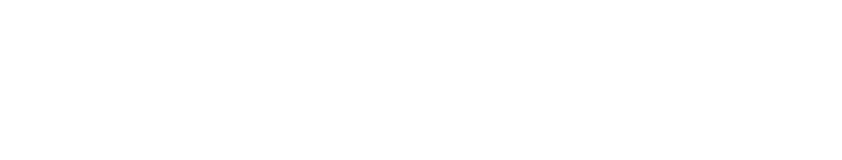
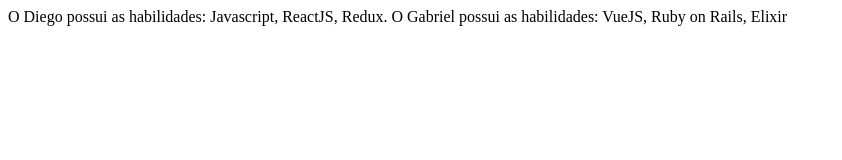
Before and after one commit to viniciuslnunes/Portif-lio, a plain HTML site: page RocketSeat/Modulo 1/Desafios/Desafio5.html in a window 1280 px wide. Shown: the whole page, without its empty margins (0-842 px from the left). Drawn offline with Linux system fonts and the light colour scheme.

Commit message:
Modulo 1 finalizado pt.2

```diff
--- a/RocketSeat/Modulo 1/Desafios/Desafio5.html
+++ b/RocketSeat/Modulo 1/Desafios/Desafio5.html
@@ -27,8 +27,9 @@ com um separador utilize o join. -->
 </head>
 
 <body>
-
+ <span id="press"></span>
     <script>
+    var span = document.getElementById('press')
         var usuarios = [
             {
                 nome: "Diego",
@@ -40,9 +41,8 @@ com um separador utilize o join. -->
             }
         ];
             for(usuario of usuarios){
-                console.log("0 " + usuarios[0].nome + " possui as habilidades: " + usuarios[0].habilidades.join(", ") +
-                " .0 " + usuarios[1].nome + " possui as habilidades: " + usuarios[1].habilidades.join(", "))
-
+                span.innerHTML = "O " + usuarios[0].nome + " possui as habilidades: " + usuarios[0].habilidades.join(", ") +
+                ". O " + usuarios[1].nome + " possui as habilidades: " + usuarios[1].habilidades.join(", ")
             }
 
 
```
